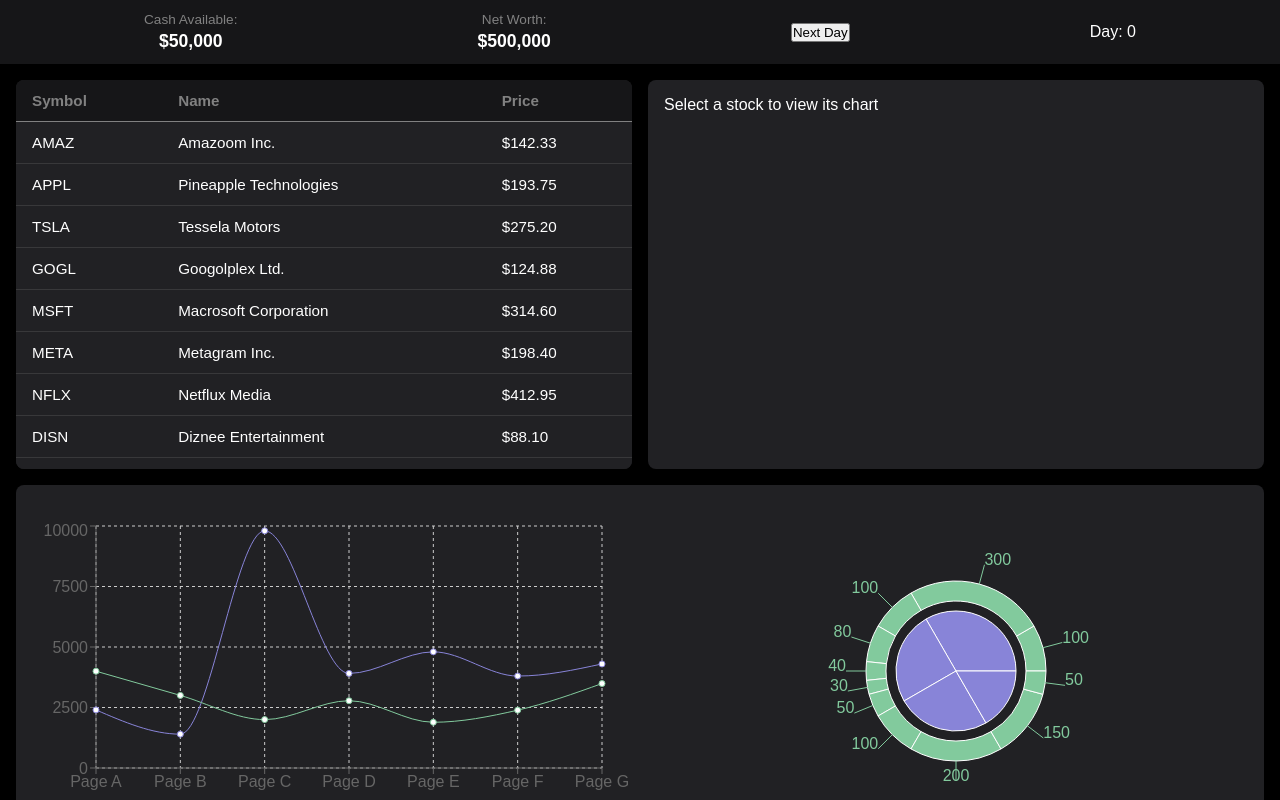
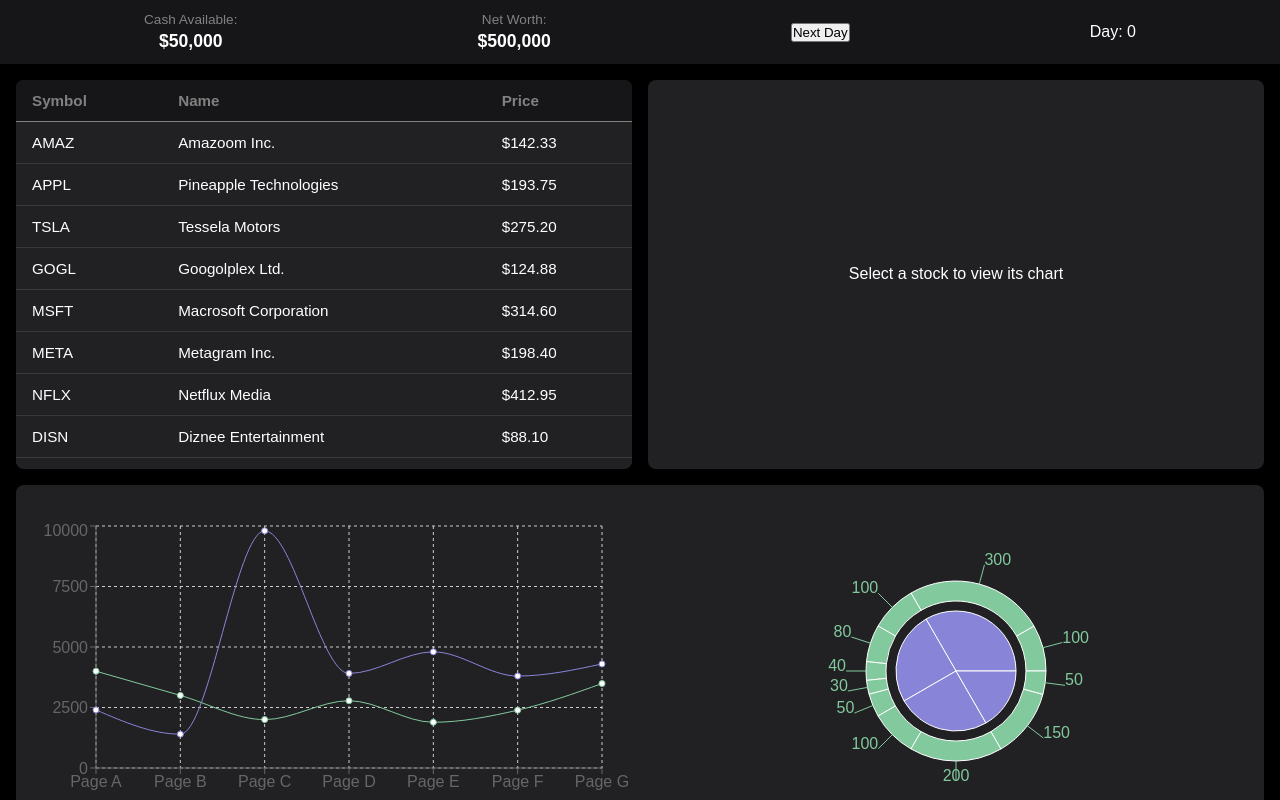
Before and after one commit to kevinsctfries/day-trader, a Next.js app: page /dashboard in a window 1280 px wide. Built offline with nearby package versions, Linux system fonts and the light colour scheme.

Commit message:
chore: center .selectMessage vertically and horizontally

```diff
--- a/src/app/components/StockChart/StockChart.module.scss
+++ b/src/app/components/StockChart/StockChart.module.scss
@@ -0,0 +1,6 @@
+.selectMessage {
+    display: flex;
+    justify-content: center;
+    align-items: center;
+    height: 100%;
+}
--- a/src/app/components/StockChart/StockChart.tsx
+++ b/src/app/components/StockChart/StockChart.tsx
@@ -10,7 +10,7 @@ import {
   Legend,
   ResponsiveContainer,
 } from "recharts";
-import "./StockChart.module.scss";
+import styles from "./StockChart.module.scss";
 import { getStockPrice } from "@/app/utils/priceGenerator";
 import { BaseStock } from "@/app/types";
 
@@ -22,7 +22,9 @@ interface Props {
 export default function StockChart({ stock, currentDay }: Props) {
   if (!stock) {
     return (
-      <div style={{ padding: "1rem" }}>Select a stock to view its chart</div>
+      <div className={styles.selectMessage}>
+        Select a stock to view its chart
+      </div>
     );
   }
 
```
